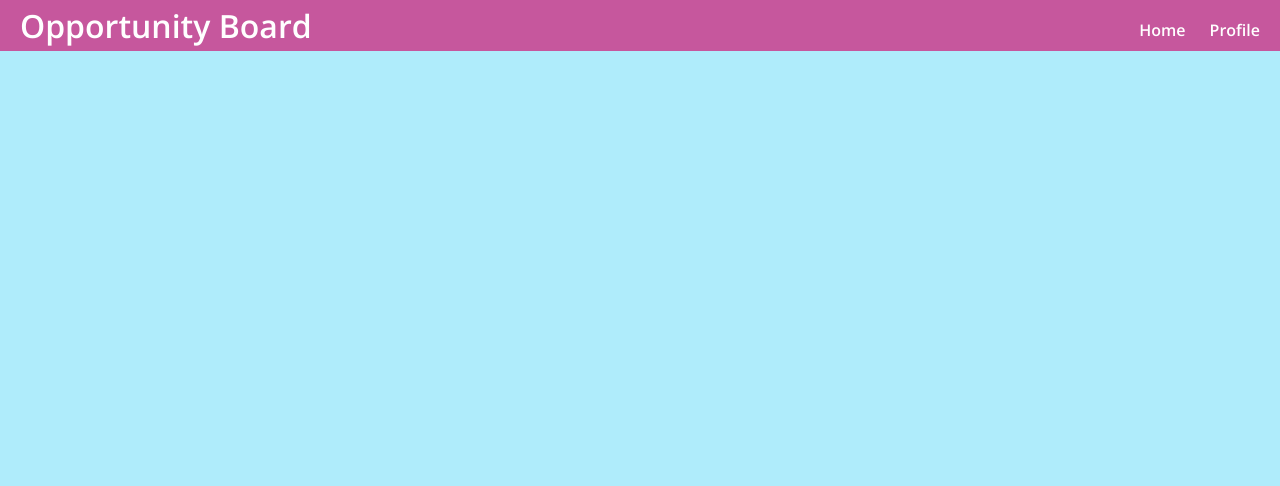
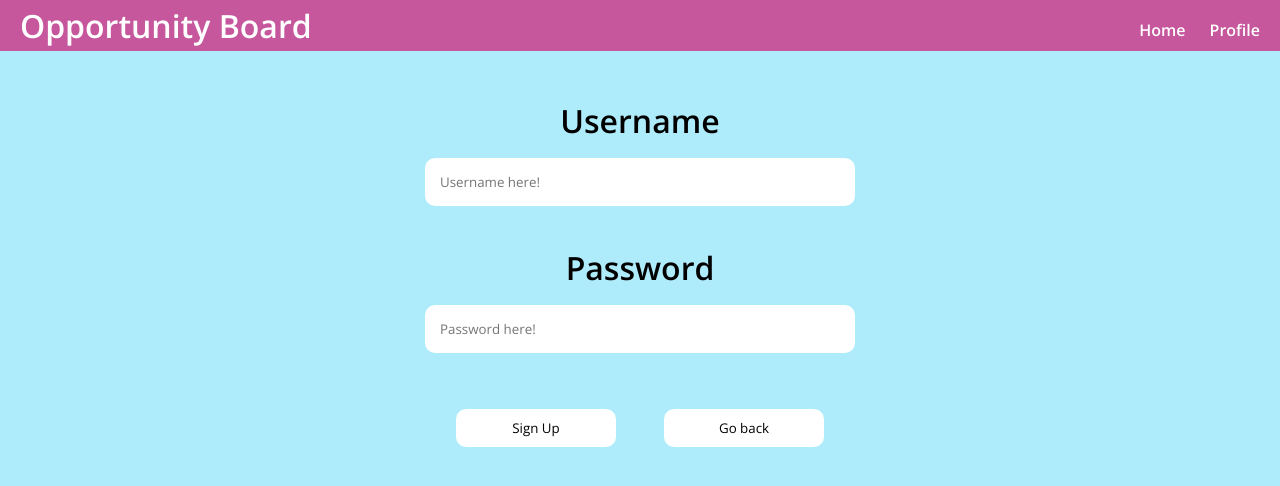
Before and after one commit to jamesmwu/joamayakieves, a React (Create React App) app in the folder frontend/: page /signup in a window 1280 px wide. Shown: the top 486 px of the page. Built offline with nearby package versions, Linux system fonts and the light colour scheme.

Commit message:
Implemented signing up endpoint and page. Created logging out functionality as well

```diff
--- a/frontend/src/App.js
+++ b/frontend/src/App.js
@@ -3,6 +3,7 @@ import { Route, Routes, Navigate, Outlet } from 'react-router-dom';
 import Home from './pages/Home';
 import Profile from './pages/Profile';
 import Login from './pages/Login';
+import Signup from './pages/Signup';
 import './styles/Components.css';
 import Navbar from "./components/Navbar";
 import { useAuthState } from './context/context.js';
@@ -29,7 +30,7 @@ function App() {
             <Route path='/home' element={<Home />} />
             <Route path='/profile' element={<Profile />} />
           </Route>
-
+          <Route path='/signup' element={<Signup />} />
         </Routes>
       </div>
     </div>
--- a/frontend/src/pages/Profile.js
+++ b/frontend/src/pages/Profile.js
@@ -1,6 +1,27 @@
 import React, { useState } from "react";
 import '../styles/Profile.css';
+import { useNavigate } from 'react-router-dom';
+import { useAuthDispatch, useAuthState } from '../context';
+import { logout } from '../context/actions';
 
 export default function Profile() {
-    return (<p>HI</p>);
+
+    const navigate = useNavigate();
+    const dispatch = useAuthDispatch();
+    const handleLogout = () => {
+        logout(dispatch);
+        navigate('/login');
+        return;
+    };
+
+    const userDetails = useAuthState();
+
+    return (
+        <div>
+            <h1>What's Poppin {userDetails.username}</h1>
+            <button onClick={handleLogout} className='button'>
+                Logout
+            </button>
+        </div>
+    );
 }
--- /dev/null
+++ b/frontend/src/pages/Signup.js
@@ -0,0 +1,104 @@
+import '../styles/Profile.css';
+import axios from 'axios';
+import { useNavigate } from 'react-router-dom';
+import React, { useState } from 'react';
+import { useAuthState, useAuthDispatch } from '../context/context.js';
+import { loginUser } from '../context/actions.js';
+
+const URL = 'http://localhost:3001';
+
+function SignupPage() {
+    const [username, setUsername] = useState("");
+    const [password, setPassword] = useState("");
+
+    const dispatch = useAuthDispatch();
+    const { loading, errorMessage } = useAuthState();
+
+    const navigate = useNavigate();
+
+    const createUser = async () => {
+        try {
+            dispatch({ type: 'REQUEST_SIGNUP' });
+            const res = await axios.post(URL + '/users/create', {
+                username: username,
+                password: password
+            });
+            const data = res.data;
+            console.log(data);
+            if (!data.error) { // valid signup
+                dispatch({ type: 'SIGNUP_SUCCESS', payload: data });
+                handleLogin();
+            }
+            else {
+                dispatch({ type: 'SIGNUP_ERROR', payload: data.error });
+            }
+        } catch (err) {
+            dispatch({ type: 'SIGNUP_ERROR', error: err });
+        }
+    };
+
+    function goBack() {
+        dispatch({ 'type': 'NEW_ACTION' });
+        navigate('/login');
+    }
+
+    const handleLogin = async (err) => {
+        const payload = {
+            username: username,
+            password: password,
+        };
+        console.log(payload);
+        try {
+            const res = await loginUser(dispatch, payload);
+            if (!res) return;
+            else {
+                navigate('/home');
+            }
+        } catch (error) {
+            console.log(error);
+        }
+    };
+
+    return (
+        <div className='loginStyle'>
+            <div>
+                <div className='userInput'>
+                    <h1>Username</h1>
+                    <input
+                        className='profInput'
+                        value={username}
+                        onChange={e => setUsername(e.target.value)}
+                        type='text'
+                        placeholder='Username here!'
+                        disabled={loading}
+                    />
+                </div>
+
+                <div className='userInput'>
+                    <h1>Password</h1>
+                    <input
+                        className='profInput'
+                        value={password}
+                        onChange={e => setPassword(e.target.value)}
+                        type='password'
+                        placeholder='Password here!'
+                        disabled={loading}
+                    />
+                </div>
+            </div>
+            {errorMessage ? <p className='error'>{errorMessage}</p> : null}
+
+            <div className='btnContainer'>
+                <button onClick={createUser} disabled={loading}>
+                    Sign Up
+                </button>
+                <button onClick={goBack} disabled={loading}>
+                    Go back
+                </button>
+            </div>
+
+        </div>
+    );
+}
+
+export default SignupPage;
```
